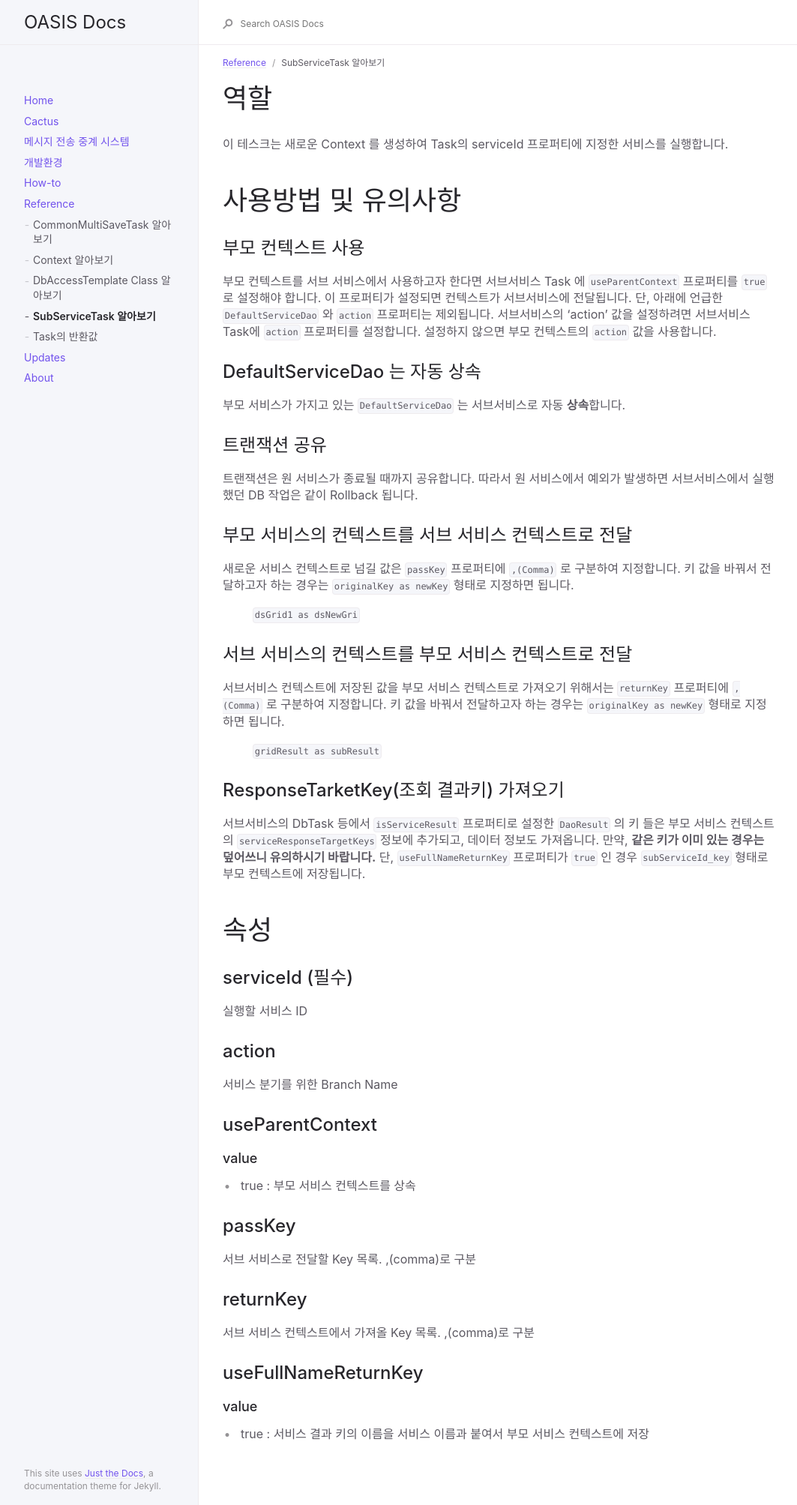
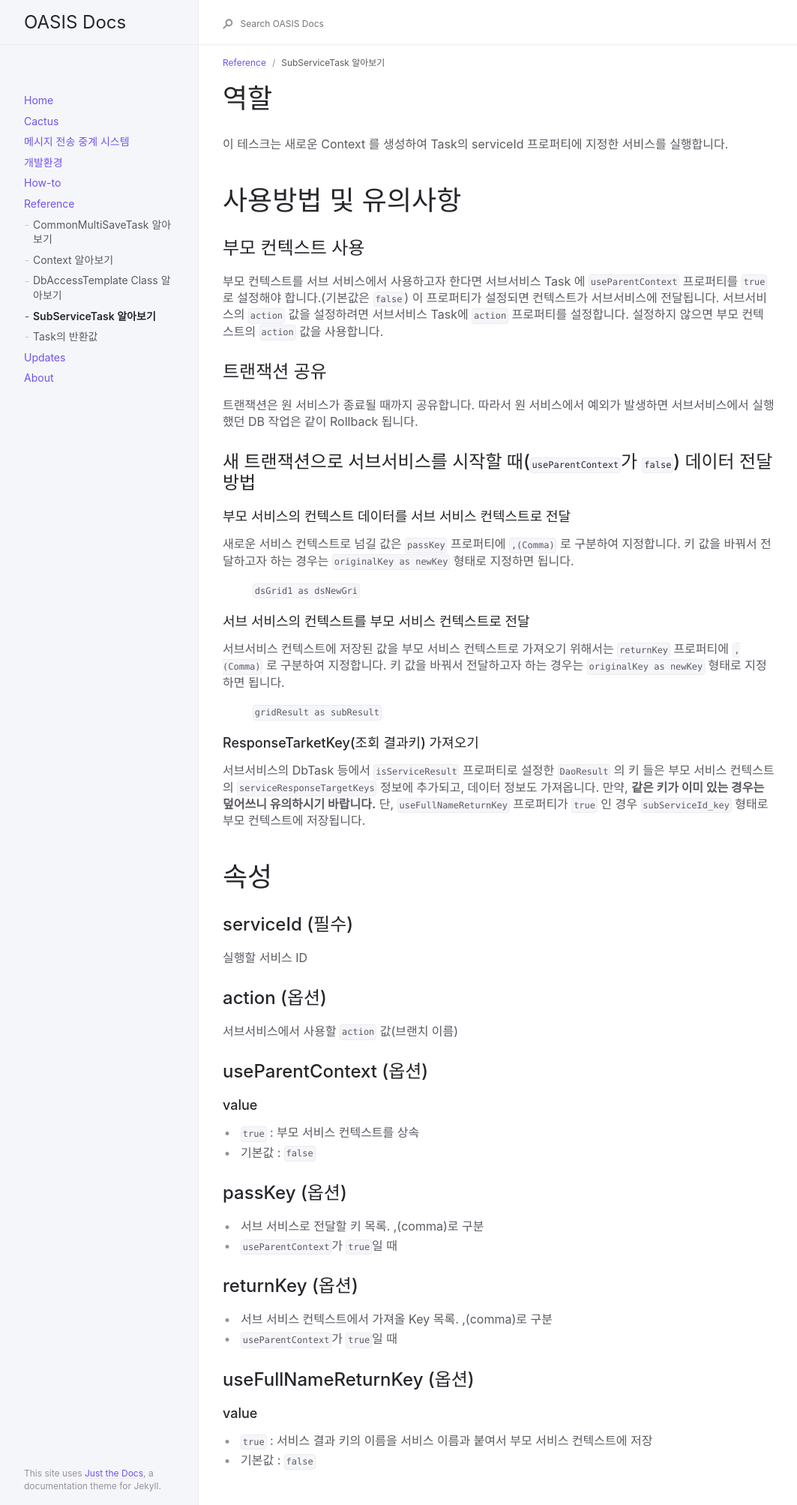
Before and after one commit to oasis-official/oasis-official.github.io, a Jekyll site: the page built from docs/reference/SubServiceTask.md, in a window 1280 px wide. Shown: the whole page at 75% size, without its empty margins (91-1154 px from the left). Built offline with Jekyll 4.4.1, drawn with Linux system fonts in a browser that asks for light colours.

Commit message:
Update SubServiceTask.md

```diff
--- a/docs/reference/SubServiceTask.md
+++ b/docs/reference/SubServiceTask.md
@@ -10,27 +10,25 @@ nav_order: 1
 
 # 사용방법 및 유의사항
 ## 부모 컨텍스트 사용
-부모 컨텍스트를 서브 서비스에서 사용하고자 한다면 서브서비스 Task 에 `useParentContext` 프로퍼티를 `true` 로 설정해야 합니다.
-이 프로퍼티가 설정되면 컨텍스트가 서브서비스에 전달됩니다. 단, 아래에 언급한 `DefaultServiceDao` 와 `action` 프로퍼티는 제외됩니다.
-서브서비스의 'action' 값을 설정하려면 서브서비스 Task에 `action` 프로퍼티를 설정합니다. 설정하지 않으면 부모 컨텍스트의 `action` 값을 사용합니다.
-
-## DefaultServiceDao 는 자동 상속
-부모 서비스가 가지고 있는 `DefaultServiceDao` 는 서브서비스로 자동 **상속**합니다.
+부모 컨텍스트를 서브 서비스에서 사용하고자 한다면 서브서비스 Task 에 `useParentContext` 프로퍼티를 `true` 로 설정해야 합니다.(기본값은 `false`)
+이 프로퍼티가 설정되면 컨텍스트가 서브서비스에 전달됩니다.
+서브서비스의 `action` 값을 설정하려면 서브서비스 Task에 `action` 프로퍼티를 설정합니다. 설정하지 않으면 부모 컨텍스트의 `action` 값을 사용합니다.
 
 ## 트랜잭션 공유
 트랜잭션은 원 서비스가 종료될 때까지 공유합니다. 따라서 원 서비스에서 예외가 발생하면 서브서비스에서 실행했던 DB 작업은 같이 Rollback 됩니다.
 
-## 부모 서비스의 컨텍스트를 서브 서비스 컨텍스트로 전달
+## 새 트랜잭션으로 서브서비스를 시작할 때(`useParentContext`가 `false`) 데이터 전달 방법
+### 부모 서비스의 컨텍스트 데이터를 서브 서비스 컨텍스트로 전달
 새로운 서비스 컨텍스트로 넘길 값은 `passKey` 프로퍼티에 `,(Comma)` 로 구분하여 지정합니다.
 키 값을 바꿔서 전달하고자 하는 경우는 `originalKey as newKey` 형태로 지정하면 됩니다.
 > `dsGrid1 as dsNewGri`
 
-## 서브 서비스의 컨텍스트를 부모 서비스 컨텍스트로 전달
+### 서브 서비스의 컨텍스트를 부모 서비스 컨텍스트로 전달
 서브서비스 컨텍스트에 저장된 값을 부모 서비스 컨텍스트로 가져오기 위해서는 `returnKey` 프로퍼티에 `,(Comma)` 로 구분하여 지정합니다.
 키 값을 바꿔서 전달하고자 하는 경우는 `originalKey as newKey` 형태로 지정하면 됩니다.
 >`gridResult as subResult`
 
-## ResponseTarketKey(조회 결과키) 가져오기
+### ResponseTarketKey(조회 결과키) 가져오기
 서브서비스의 DbTask 등에서 `isServiceResult` 프로퍼티로 설정한 `DaoResult` 의
 키 들은 부모 서비스 컨텍스트의 `serviceResponseTargetKeys` 정보에 추가되고, 데이터 정보도 가져옵니다.
 만약, **같은 키가 이미 있는 경우는 덮어쓰니 유의하시기 바랍니다.**
@@ -41,19 +39,23 @@ nav_order: 1
 ## serviceId (필수)
 실행할 서비스 ID
 
-## action
-서비스 분기를 위한 Branch Name
+## action (옵션)
+서브서비스에서 사용할 `action` 값(브랜치 이름)
 
-## useParentContext
+## useParentContext (옵션)
 ### value
-* true : 부모 서비스 컨텍스트를 상속
+* `true` : 부모 서비스 컨텍스트를 상속
+* 기본값 : `false`
 
-## passKey
-서브 서비스로 전달할 Key 목록. ,(comma)로 구분
+## passKey (옵션)
+* 서브 서비스로 전달할 키 목록. ,(comma)로 구분
+* `useParentContext`가 `true`일 때
 
-## returnKey
-서브 서비스 컨텍스트에서 가져올 Key 목록. ,(comma)로 구분
+## returnKey (옵션)
+* 서브 서비스 컨텍스트에서 가져올 Key 목록. ,(comma)로 구분
+* `useParentContext`가 `true`일 때
 
-## useFullNameReturnKey
+## useFullNameReturnKey (옵션)
 ### value
-* true : 서비스 결과 키의 이름을 서비스 이름과 붙여서 부모 서비스 컨텍스트에 저장
+* `true` : 서비스 결과 키의 이름을 서비스 이름과 붙여서 부모 서비스 컨텍스트에 저장
+* 기본값 : `false`
```
